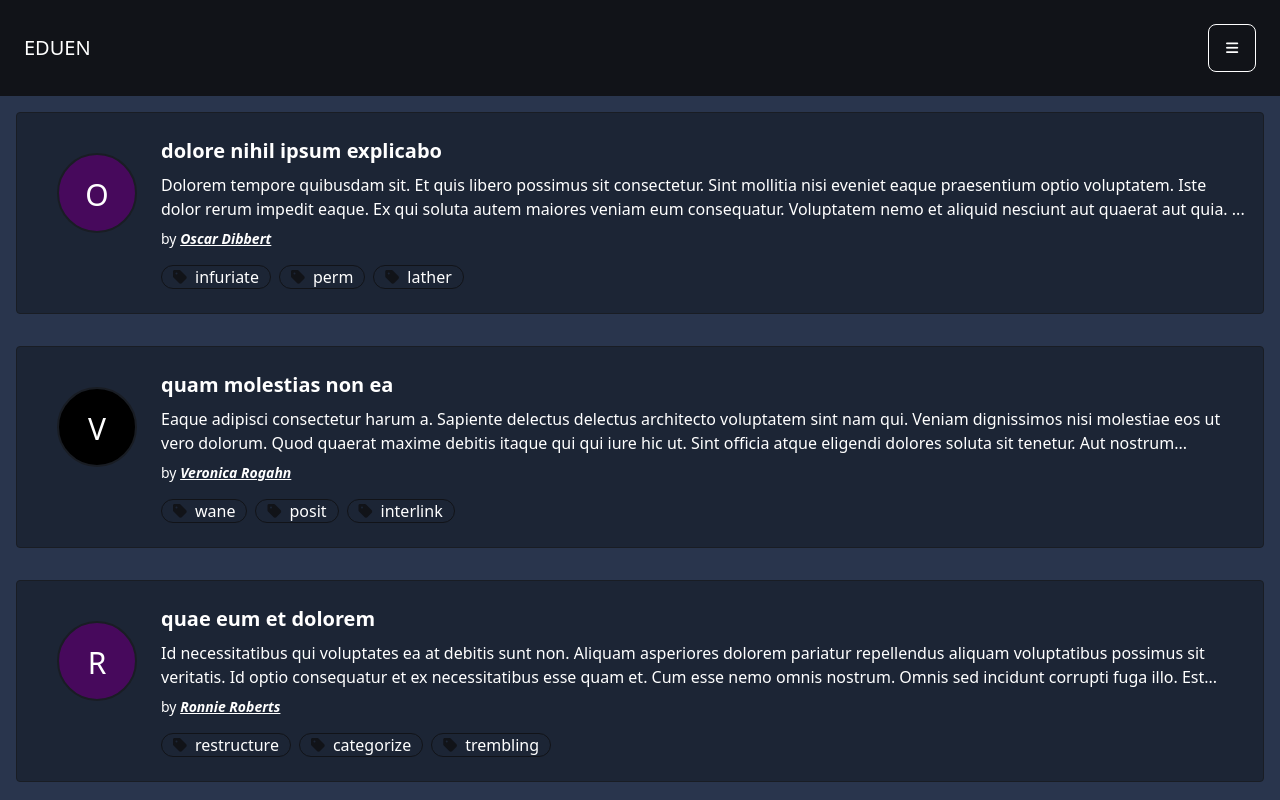
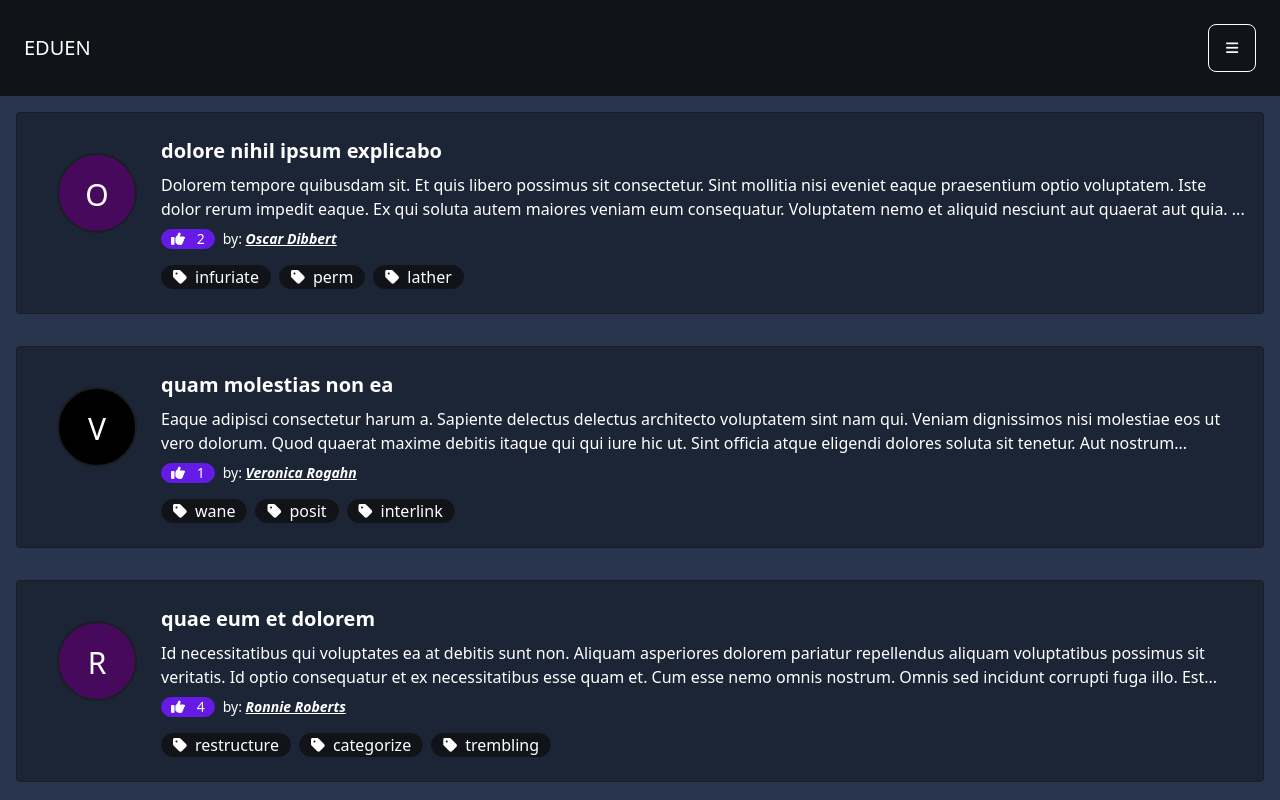
Before and after one commit to EduenSarceno/svelte-app, a SvelteKit app: page /posts in a window 1280 px wide. Shown: the top 800 px of the page. Built offline with nearby package versions, Linux system fonts and the light colour scheme.

Commit message:
Blog: mostrar reacciones

```diff
--- a/src/routes/posts/Post.svelte
+++ b/src/routes/posts/Post.svelte
@@ -7,6 +7,7 @@ export let body;
 export let author;
 export let id;
 export let categories;
+export let reactions;
 
 $: body = safeBody(body)
 $: author.color = authorColor(author)
@@ -25,22 +26,26 @@ $: author.color = authorColor(author)
     <h1 class="text-xl font-extrabold my-2">{title}</h1>
     </a>
     <div class="basis-full overflow-y">{body}</div>
-    <div class="my-2 text-sm basis-full text-center sm:text-left">
-      by <a href="{base}/view/author/?id={id}" class="link">
-        <em class="font-bold">{author.name}</em>
-      </a>
+    <div class="my-2 text-sm basis-full text-right inline-flex gap-2 justify-end md:justify-start">
+      <div class="tooltip" data-tip="Reactions">
+      <span class="badge badge-secondary gap-2">
+        <span class="fa-solid fa-thumbs-up"></span>&nbsp;{reactions}
+      </span>
+      </div>
+      <span>
+       by:&nbsp;<a href="{base}/view/author/?id={id}" class="link"><em class="font-bold">{author.name}</em></a>
+      </span>
     </div>
 
   <div class="text-left my-2 text-bg-300 sm:text-right">
     {#each categories as tag}
-    <btn class="badge badge-lg badge-outline badge-primary gap-2 mr-2">
+    <btn class="badge badge-lg badge-primary gap-2 mr-2">
       <span class="fa-solid fa-tag"></span>
       <a  href="{base}/posts/?cat={tag.id}" class="link link-hover text-base-content">{tag.name}</a>
     </btn>
     {/each}
   </div>
 
-
   </div>
 </div>
 </article>
```
